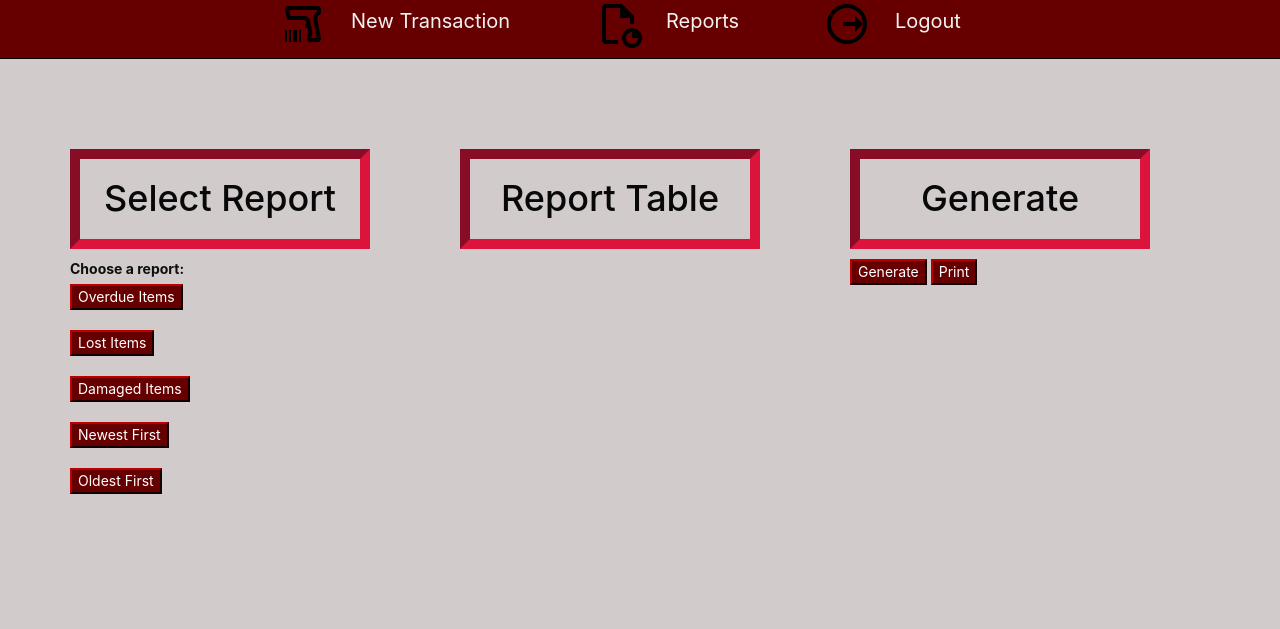
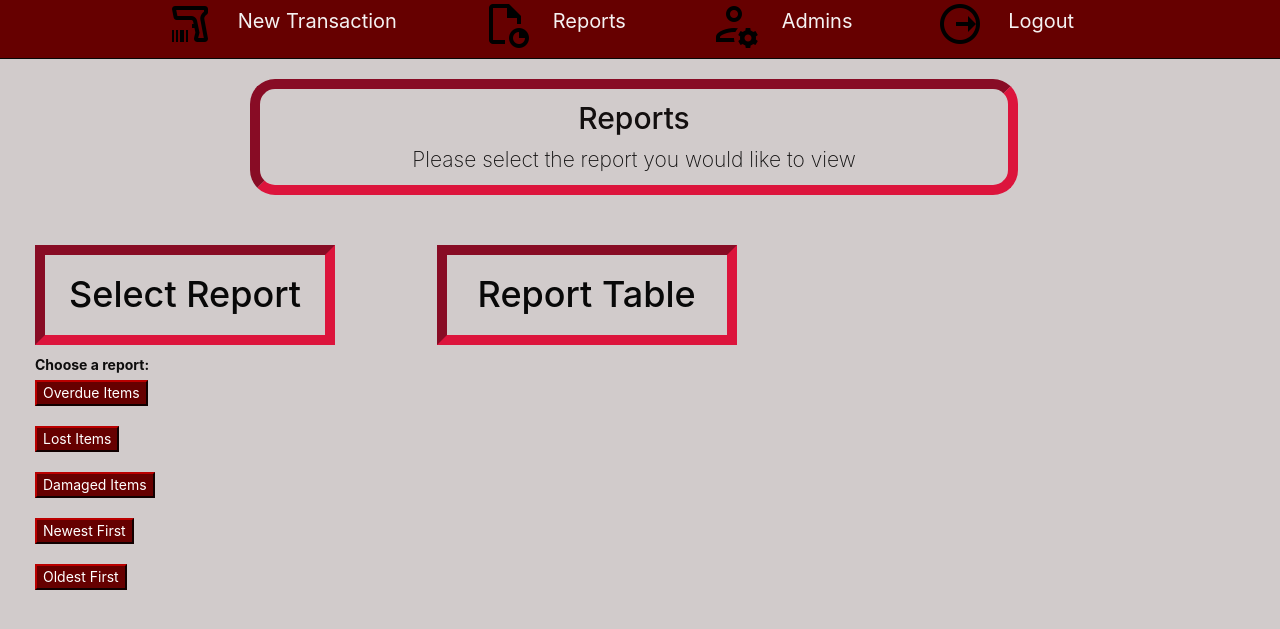
Before and after one commit to gpkeylor/CCSInventory, a PHP site: page /reports.html in a window 1280 px wide. Shown: the top 629 px of the page. Run offline with PHP 8.4, Linux system fonts and the light colour scheme.

Commit message:
edited transaction.html and added admin.html

```diff
--- a/Client/reports.html
+++ b/Client/reports.html
@@ -18,11 +18,18 @@
                 <li class "a" li id="newtransaction"><a href="./transaction.html">New Transaction</a></li>
                 <img src="resources/images/report2.png" id="report" />
                 <li class "a"><a href="./reports.html">Reports</a></li>
+                <img src="resources/images/admin.png" id="admin" />
+                <li class "a"><a href="./admin.html">Admins</a></li>
                 <img src="resources/images/logout.png" id="logout" />
                 <li class "a"><a href="./home.html">Logout</a></li>
             </ul>
         </div>
     </nav>
+
+    <div class="jumbotron text-center">
+        <h1 class="display-4" id="jumbotrontext">Reports</h1>
+        <p>Please select the report you would like to view</p>
+    </div>
 
 
     <div class="container">
@@ -60,12 +67,6 @@
 
 
 
-            <div class = "col-xs-4" id="headerwithborder">
-                <h1>Generate</h1>
-                <button class ="btn-primary" onclick=""> Generate</button>
-                <button class ="btn-primary" onclick=""> Print</button>
-            </div>
-
 
         </div>
 
--- a/Client/resources/css/reports.css
+++ b/Client/resources/css/reports.css
@@ -52,7 +52,7 @@ li a
 }
 
 .row{
-    margin-top: 50px;
+    margin-left: -50px;
     color: rgb(12, 11, 11);
   }
 
@@ -92,3 +92,25 @@ li a
   text-align: left;
   white-space: nowrap;
 }
+
+.jumbotron
+{
+    font-size: 25px;
+    border-radius: 25px;
+    border: 10px inset crimson;
+    background-color:transparent;
+    top: 8px;
+    color: #0f0e0e;
+    height: 35px;
+    width: 50px;
+    margin-left: 250px;
+    /* text-align: center; */
+    width: 60%;
+    font-family: -apple-system, BlinkMacSystemFont, "Segoe UI", Roboto, Helvetica, Arial, sans-serif, "Apple Color Emoji", "Segoe UI Emoji", "Segoe UI Symbol";
+}
+.jumbotron h1{
+    font-size: 30px;
+    margin-top: -35px;
+    left:10px;
+    color:rgb(19, 15, 15)
+}
```
Also changed, not shown: Client/admin.html (added, +69 -0 lines), Client/transaction.html (+32 -15 lines), 15 other files.
